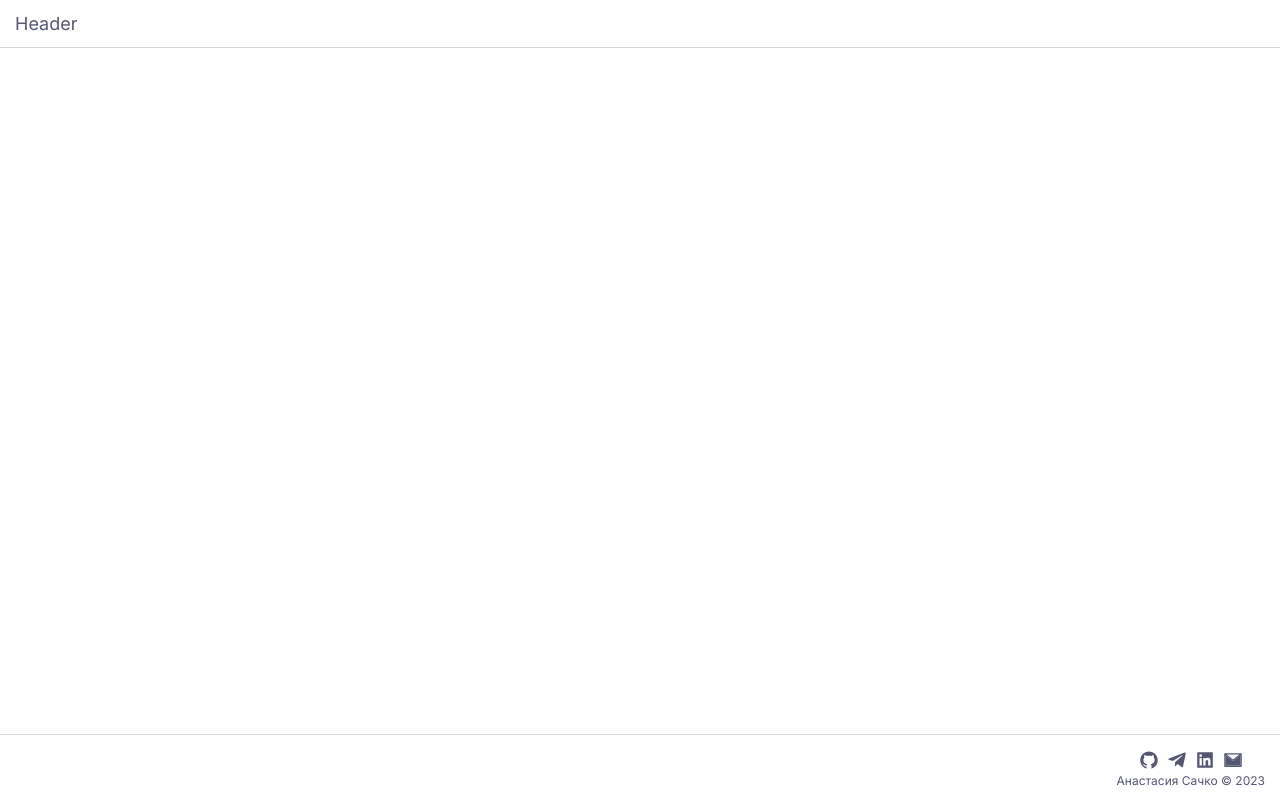
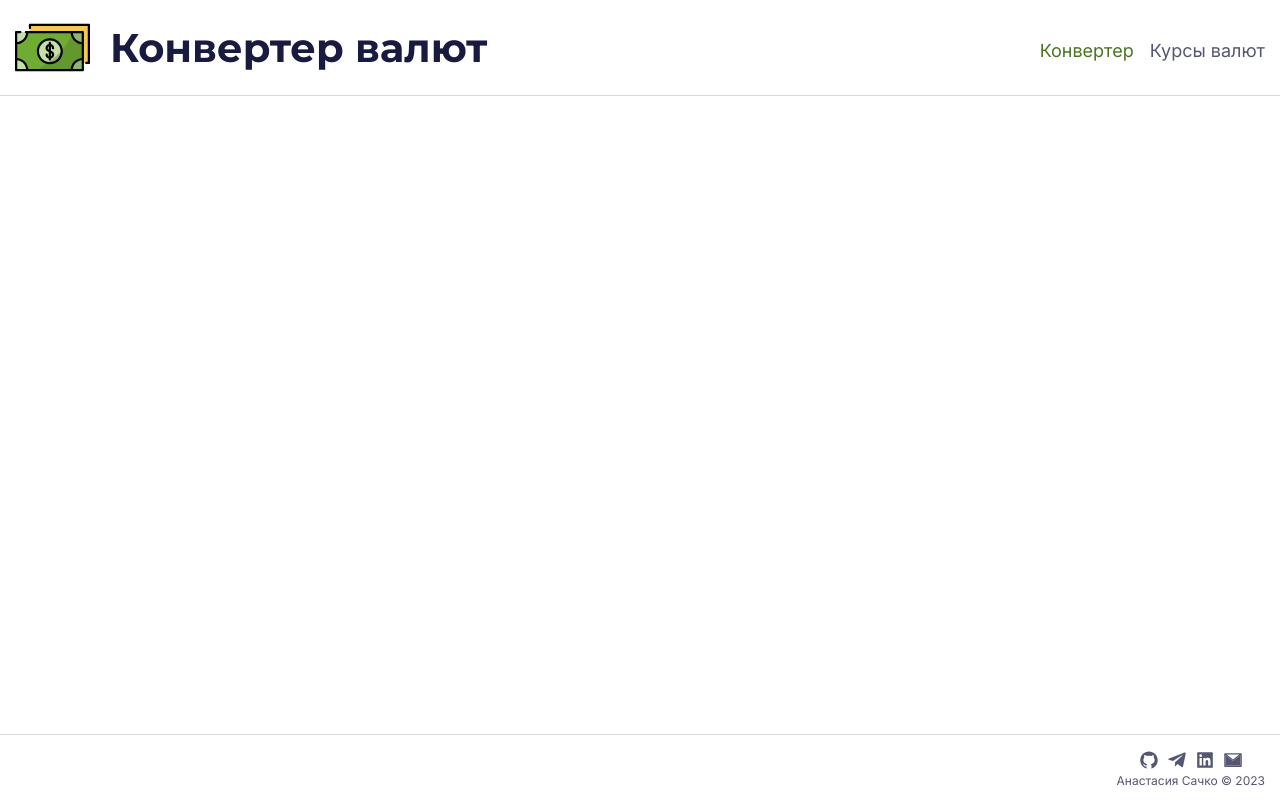
Before and after one commit to saachko/currency-exchange, a React (Vite) app: page /converter in a window 1280 px wide. Built offline with nearby package versions, Linux system fonts and the light colour scheme.

Commit message:
feat: add header

```diff
--- a/src/App.tsx
+++ b/src/App.tsx
@@ -1,9 +1,20 @@
-import React from 'react';
+import React, { useEffect } from 'react';
+import { useLocation, useNavigate } from 'react-router-dom';
 
 import Footer from 'components/Footer/Footer';
 import Header from 'components/Header/Header';
 
 function App() {
+  const location = useLocation();
+  const currentPath = location.pathname;
+  const navigate = useNavigate();
+
+  useEffect(() => {
+    if (currentPath === '/') {
+      navigate('/converter');
+    }
+  }, [currentPath]);
+
   return (
     <>
       <Header />
--- /dev/null
+++ b/src/components/Header/Header.module.scss
@@ -0,0 +1,50 @@
+@import '../../styles/variables.scss';
+
+.title {
+  text-decoration: none;
+  display: flex;
+  align-items: center;
+  gap: 20px;
+
+  h1 {
+    @media (max-width: 768px) {
+      display: none;
+    }
+  }
+}
+
+.header {
+  display: flex;
+  justify-content: space-between;
+  align-items: center;
+}
+
+.headerNavbar {
+  display: flex;
+  gap: 16px;
+
+  @media (max-width: 400px) {
+    flex-direction: column;
+    gap: 5px;
+  }
+}
+
+.headerNavLink {
+  text-decoration: none;
+  color: $textColor;
+  transition: $transition;
+  padding: 26px 0 20px;
+
+  @media (max-width: 400px) {
+    padding: 5px 0;
+  }
+
+  &:active,
+  &.active {
+    color: $primaryColor;
+  }
+
+  &:hover {
+    color: $primaryColorLight;
+  }
+}
--- a/src/components/Header/Header.tsx
+++ b/src/components/Header/Header.tsx
@@ -1,7 +1,40 @@
-import React from 'react';
+import clsx from 'clsx';
+import React, { memo } from 'react';
+import { Nav } from 'react-bootstrap';
+import { NavLink, useLocation } from 'react-router-dom';
+
+import Logo from 'components/Logo/Logo';
+
+import { navLinks } from 'utils/constants';
+
+import styles from './Header.module.scss';
 
 function Header() {
-  return <header>Header</header>;
+  const location = useLocation();
+  const currentPath = location.pathname;
+
+  return (
+    <header className={styles.header}>
+      <NavLink to="/" className={styles.title}>
+        <Logo />
+        <h1 className="m-0">Конвертер валют</h1>
+      </NavLink>
+      <Nav className={styles.headerNavbar}>
+        {navLinks.map((link) => (
+          <NavLink
+            key={link.id}
+            to={link.path}
+            end
+            className={clsx(styles.headerNavLink, {
+              [styles.active]: currentPath === link.path,
+            })}
+          >
+            {link.name}
+          </NavLink>
+        ))}
+      </Nav>
+    </header>
+  );
 }
 
-export default Header;
+export default memo(Header);
--- a/src/components/Logo/Logo.tsx
+++ b/src/components/Logo/Logo.tsx
@@ -9,8 +9,8 @@ function Logo() {
       id="Layer_1"
       x="0px"
       y="0px"
-      width="100px"
-      height="100px"
+      width="75px"
+      height="75px"
       viewBox="0 0 512 512"
       enableBackground="new 0 0 512 512"
       xmlSpace="preserve"
@@ -52,21 +52,6 @@ function Logo() {
       <path d="M462.989,142.731H74.297c-4.205,0-7.614,3.409-7.614,7.614c0,4.205,3.409,7.614,7.614,7.614h0.966  c-3.519,31.469-28.566,56.516-60.035,60.035v-60.035H36c4.205,0,7.614-3.409,7.614-7.614c0-4.205-3.409-7.614-7.614-7.614H7.614  c-4.205,0-7.614,3.409-7.614,7.614v260.399c0,4.205,3.409,7.614,7.614,7.614h455.375c4.206,0,7.614-3.409,7.614-7.614V150.345  C470.603,146.14,467.195,142.731,462.989,142.731z M455.375,217.995c-31.47-3.519-56.517-28.566-60.035-60.035h60.035V217.995z   M90.566,157.959h289.47c3.631,39.873,35.465,71.705,75.338,75.338v94.496c-39.873,3.631-71.706,35.464-75.338,75.338H90.566  c-3.631-39.873-35.465-71.705-75.338-75.338v-94.496C55.101,229.666,86.935,197.832,90.566,157.959z M15.228,343.095  c31.469,3.52,56.517,28.566,60.035,60.035H15.228V343.095z M395.339,403.13c3.519-31.469,28.566-56.516,60.035-60.035v60.035  H395.339z" />
       <path d="M504.386,93.641H101.997c-4.205,0-7.614,3.409-7.614,7.614v21.983c0,4.205,3.409,7.614,7.614,7.614s7.614-3.409,7.614-7.614  V108.87h387.161v245.171h-10.317c-4.206,0-7.614,3.409-7.614,7.614c0,4.205,3.408,7.614,7.614,7.614h17.931  c4.206,0,7.614-3.409,7.614-7.614v-260.4C512,97.051,508.592,93.641,504.386,93.641z" />
       <path d="M237.885,370.338c49.043,0,88.942-39.899,88.942-88.942s-39.899-88.942-88.942-88.942s-88.942,39.899-88.942,88.942  S188.842,370.338,237.885,370.338z M237.885,207.684c40.647,0,73.714,33.068,73.714,73.714s-33.067,73.714-73.714,73.714  c-40.646,0-73.714-33.068-73.714-73.714S197.239,207.684,237.885,207.684z" />
-      <g />
-      <g />
-      <g />
-      <g />
-      <g />
-      <g />
-      <g />
-      <g />
-      <g />
-      <g />
-      <g />
-      <g />
-      <g />
-      <g />
-      <g />
     </svg>
   );
 }
--- a/src/styles/_variables.scss
+++ b/src/styles/_variables.scss
@@ -1,5 +1,5 @@
-$primaryColor: #548229;
-$primaryColorLight: #a0bf7a;
+$primaryColor: #4b7325;
+$primaryColorLight: #91b368;
 $backgroundColor: #ffffff;
 $textColor: #555671;
 $textColorLight: #c5c5cd;
```
